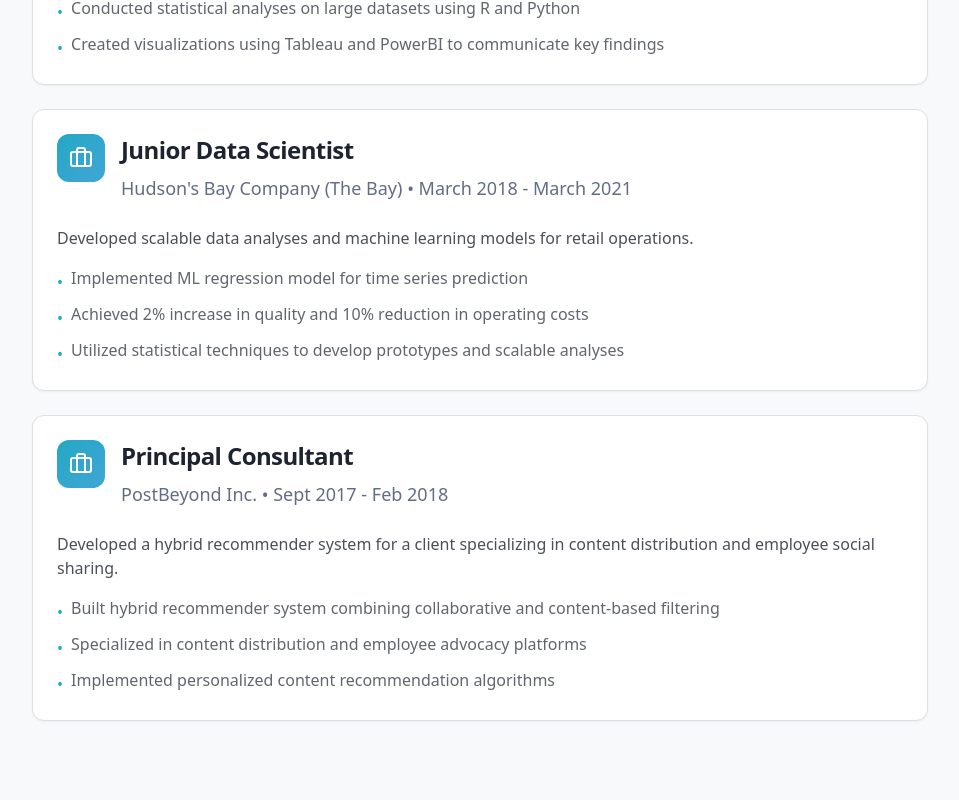
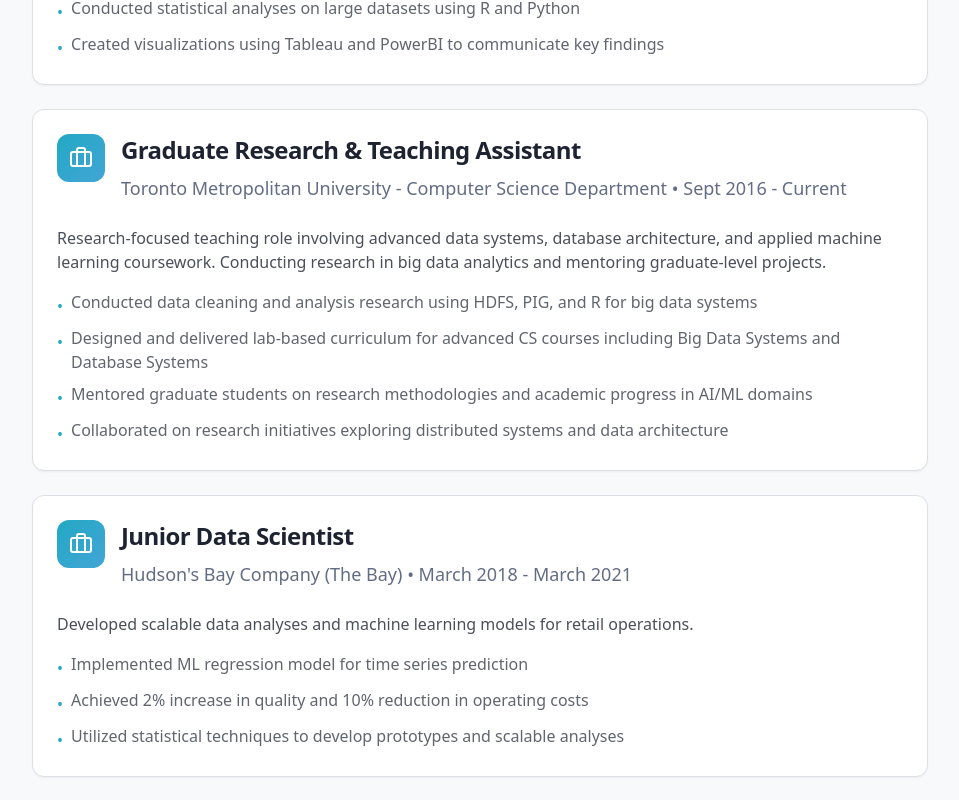
Before and after one commit to Saramagit/sarammahk.dev, a React (Vite) app: page / in a window 1280 px wide. Shown: the part 2480-3280 px from the top of the page, without its empty margins (160-1119 px from the left). Built offline with nearby package versions, Linux system fonts and the light colour scheme; the HTML template or start-up script is replaced by a standard one.

Commit message:
Align resume to researcher roles
- Add Graduate Research & Teaching Assistant entry framed for research-oriented positions
- Emphasize data analytics, big data, mentoring on research projects
- Place TA role to bridge timeline and strengthen research-focused narrative in Experience.tsx

```diff
--- a/src/components/Experience.tsx
+++ b/src/components/Experience.tsx
@@ -33,6 +33,18 @@ const experiences = [
       "Improved contractor selection accuracy by 20% using DNN-based peer grouping",
       "Conducted statistical analyses on large datasets using R and Python",
       "Created visualizations using Tableau and PowerBI to communicate key findings"
+    ]
+  },
+  {
+    title: "Graduate Research & Teaching Assistant",
+    company: "Toronto Metropolitan University - Computer Science Department",
+    period: "Sept 2016 - Current",
+    description: "Research-focused teaching role involving advanced data systems, database architecture, and applied machine learning coursework. Conducting research in big data analytics and mentoring graduate-level projects.",
+    achievements: [
+      "Conducted data cleaning and analysis research using HDFS, PIG, and R for big data systems",
+      "Designed and delivered lab-based curriculum for advanced CS courses including Big Data Systems and Database Systems",
+      "Mentored graduate students on research methodologies and academic progress in AI/ML domains",
+      "Collaborated on research initiatives exploring distributed systems and data architecture"
     ]
   },
   {
```
